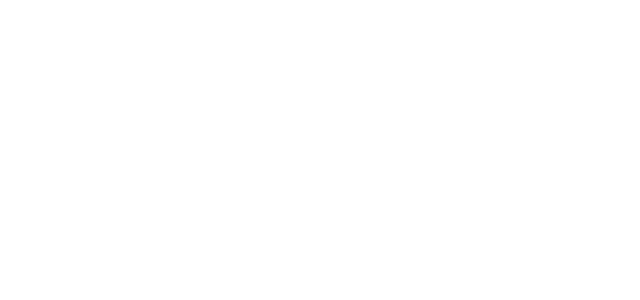
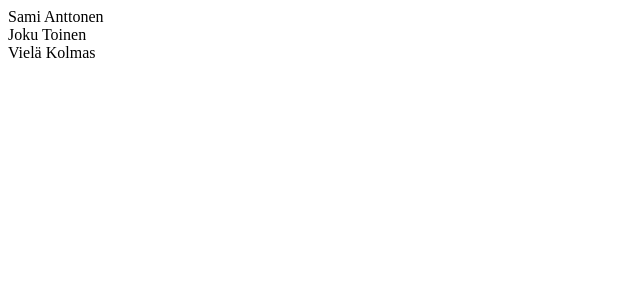
Before and after one commit to ekoodi/contacts-webapp, an Angular app: page / in a window 1280 px wide. Shown: the top 300 px of the page, without its empty margins (0-640 px from the left). Built offline with nearby package versions, Linux system fonts and the light colour scheme.

Commit message:
Created ContactListComponent. Changed app prefixes.

```diff
--- a/angular.json
+++ b/angular.json
@@ -7,7 +7,7 @@
       "root": "",
       "sourceRoot": "src",
       "projectType": "application",
-      "prefix": "app",
+      "prefix": "cw",
       "schematics": {},
       "architect": {
         "build": {
--- a/src/app/app.component.html
+++ b/src/app/app.component.html
@@ -1,3 +1,3 @@
 <div>
-
+  <cw-contact-list></cw-contact-list>
 </div>
--- a/src/app/app.component.ts
+++ b/src/app/app.component.ts
@@ -1,10 +1,9 @@
 import {Component} from '@angular/core';
 
 @Component({
-  selector: 'app-root',
+  selector: 'cw-root',
   templateUrl: './app.component.html',
   styleUrls: ['./app.component.css']
 })
 export class AppComponent {
-  title = 'Contacts App';
 }
--- a/src/app/app.module.ts
+++ b/src/app/app.module.ts
@@ -3,10 +3,12 @@
 
 import { AppComponent } from './app.component';
 import {FormsModule} from '@angular/forms';
+import { ContactListComponent } from './contact/contact-list/contact-list.component';
 
 @NgModule({
   declarations: [
-    AppComponent
+    AppComponent,
+    ContactListComponent
   ],
   imports: [
     BrowserModule,
--- /dev/null
+++ b/src/app/contact/contact-list/contact-list.component.html
@@ -0,0 +1,3 @@
+<div *ngFor="let contact of contacts">
+  {{contact.firstName}} {{contact.lastName}}
+</div>
--- /dev/null
+++ b/src/app/contact/contact-list/contact-list.component.ts
@@ -0,0 +1,23 @@
+import {Component, OnInit} from '@angular/core';
+import {Contact} from '../contact';
+
+@Component({
+  selector: 'cw-contact-list',
+  templateUrl: './contact-list.component.html',
+  styleUrls: ['./contact-list.component.css']
+})
+export class ContactListComponent implements OnInit {
+
+  contacts: Contact[];
+
+  constructor() {
+    this.contacts = [];
+  }
+
+  ngOnInit() {
+    this.contacts.push(new Contact('Sami', 'Anttonen'));
+    this.contacts.push(new Contact('Joku', 'Toinen'));
+    this.contacts.push(new Contact('Vielä', 'Kolmas'));
+  }
+
+}
--- /dev/null
+++ b/src/app/contact/contact.ts
@@ -0,0 +1,9 @@
+export class Contact {
+  firstName: string;
+  lastName: string;
+
+  constructor(firstName?: string, lastName?: string) {
+    this.firstName = firstName;
+    this.lastName = lastName;
+  }
+}
--- a/src/index.html
+++ b/src/index.html
@@ -9,6 +9,6 @@
   <link rel="icon" type="image/x-icon" href="favicon.ico">
 </head>
 <body>
-  <app-root></app-root>
+  <cw-root></cw-root>
 </body>
 </html>
--- a/src/tslint.json
+++ b/src/tslint.json
@@ -4,13 +4,13 @@
         "directive-selector": [
             true,
             "attribute",
-            "app",
+            "cw",
             "camelCase"
         ],
         "component-selector": [
             true,
             "element",
-            "app",
+            "cw",
             "kebab-case"
         ]
     }
```
Also changed, not shown: src/app/contact/contact-list/contact-list.component.css (added), 1 other file (tests, documents, lock files or other folders).
